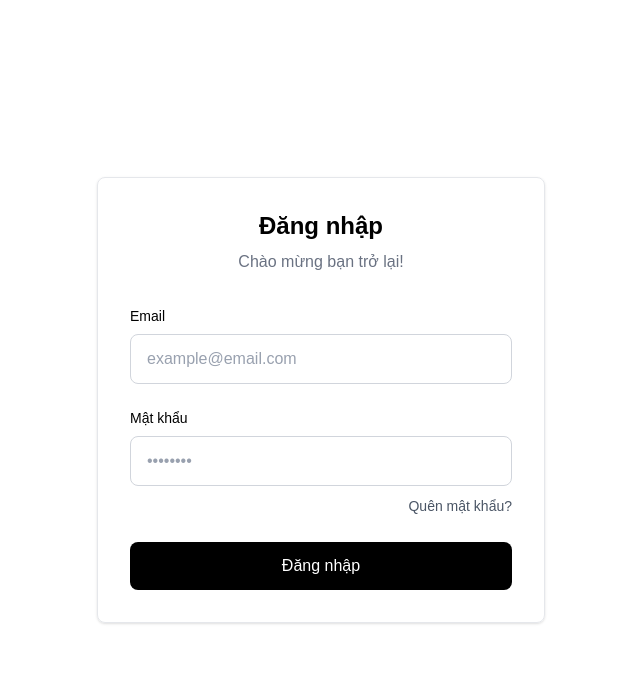
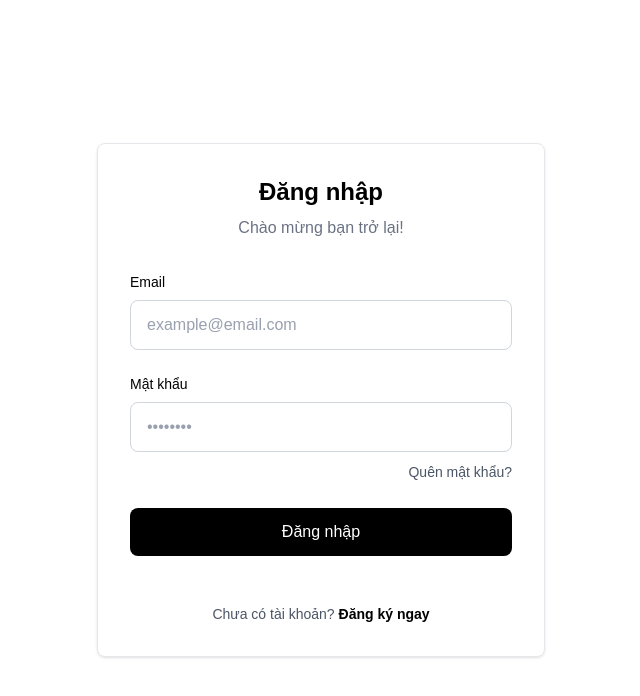
Before and after one commit to Ben2811/social-commerce, a Next.js app: page /login in a window 1280 px wide. Shown: the top 696 px of the page, without its empty margins (319-959 px from the left). Built offline with nearby package versions, Linux system fonts and the light colour scheme.

Commit message:
feat: add register link below login form

```diff
--- a/app/login/page.tsx
+++ b/app/login/page.tsx
@@ -102,8 +102,21 @@ export default function LoginPage() {
                         disabled={isLoading}
                         className="w-full py-3 px-6 bg-black text-white font-medium rounded-lg hover:bg-gray-800 active:bg-gray-900 transition-colors disabled:opacity-50 disabled:cursor-not-allowed"
                     >
-                        {isLoading ? "Đang đăng nhập..." : "Đăng nhập"}
+                        {isLoading ? "Đang xử lý..." : "Đăng nhập"}
                     </button>
+
+                    {/* Register Link */}
+                    <div className="text-center mt-6">
+                        <p className="text-sm text-gray-600">
+                            Chưa có tài khoản?{" "}
+                            <a
+                                href="/register"
+                                className="text-black font-semibold hover:underline transition-colors"
+                            >
+                                Đăng ký ngay
+                            </a>
+                        </p>
+                    </div>
                 </form>
             </div>
         </div>
```
